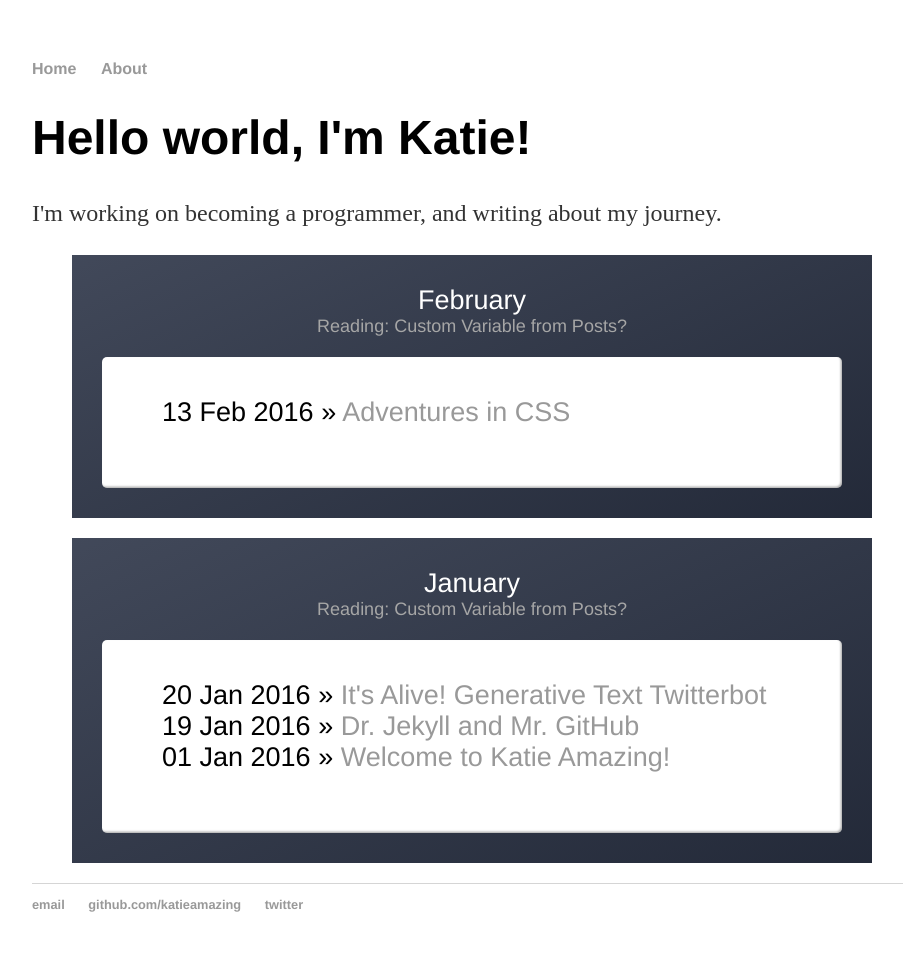
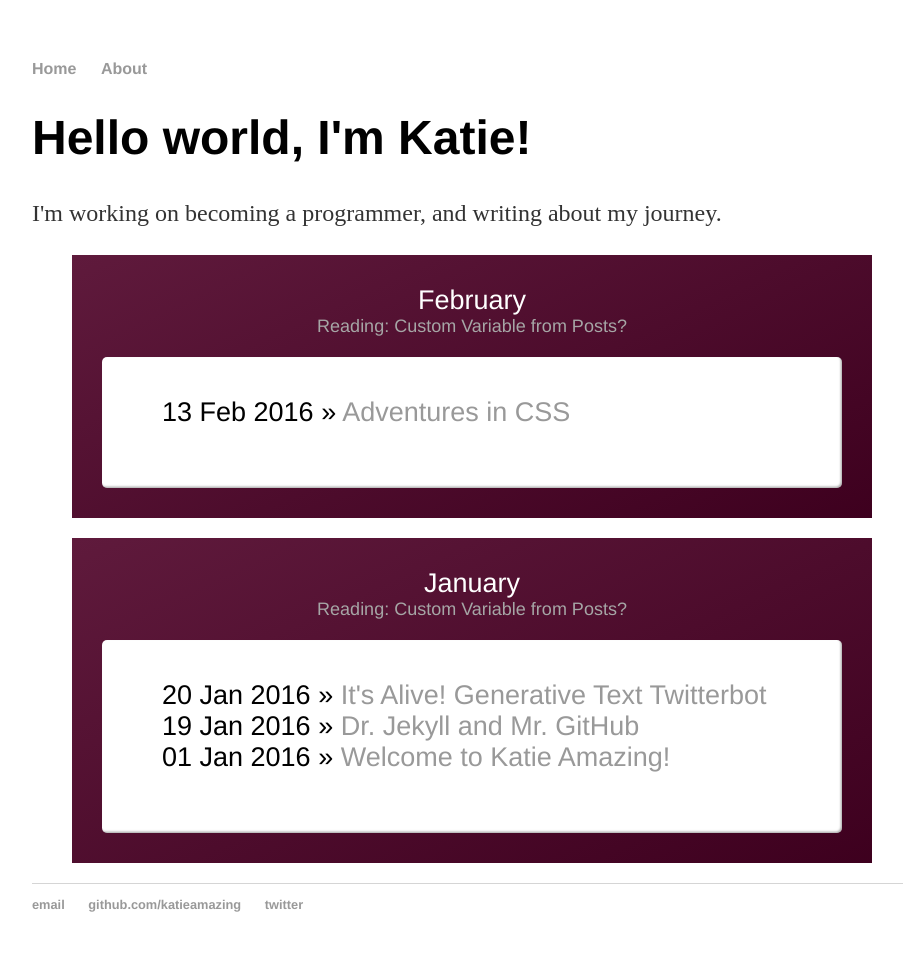
Before and after one commit to katieamazing/katieamazing.github.io, a Jekyll site: the page built from index.html, in a window 1280 px wide. Shown: the whole page, without its empty margins (160-1063 px from the left). Built offline with Jekyll 4.4.1, drawn with Linux system fonts in a browser that asks for light colours.

Commit message:
Update main.css

```diff
--- a/css/main.css
+++ b/css/main.css
@@ -38,7 +38,7 @@ figure.month {
   color: #000000;
   text-align: center;
   font-size: 18px;
-  background-color: #2C3447;
+  background-color: #4d0026;
   padding: 30px;
   background-image: linear-gradient(-25deg, rgba(0, 0, 0, 0.2) 0%, rgba(255, 255, 255, 0.1) 100%);
   -webkit-box-sizing: border-box;
```
